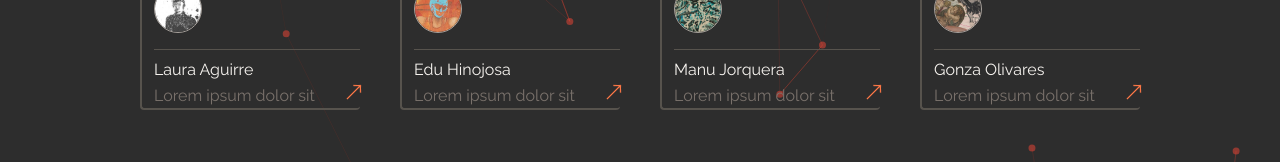
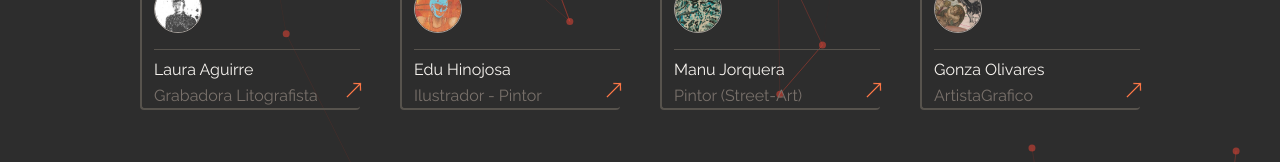
Before and after one commit to Najdorf12/art-gallery, a React (Vite) app: page / in a window 1280 px wide. Shown: the part 447-609 px from the top of the page. Built offline with nearby package versions, Linux system fonts and the light colour scheme; some icons are missing.

Commit message:
add styles

```diff
--- a/src/components/CardsHome.jsx
+++ b/src/components/CardsHome.jsx
@@ -10,7 +10,7 @@ const CardsHome = ({ artist }) => {
           <img
             src={artist?.icon}
             alt="icon"
-            className="w-10 h-10 object-cover object-center rounded-full lg:w-12 lg:h-12 xl:h-14 xl:w-14 2xl:h-16 2xl:w-16 group-hover:scale-110 duration-700 border border-stone-400"
+            className="w-10 h-10 object-cover object-center rounded-full lg:w-12 lg:h-12 xl:h-14 xl:w-14 2xl:h-16 2xl:w-16 group-hover:scale-120 duration-700 border border-stone-400 lg:group-hover:translate-x-[110px] 2xl:group-hover:translate-x-[260px]"
           />
         </figure>
         <article className="text-sm mt-4  md:text-balance lg:text-base xl:mt-5 xl:text-lg 2xl:mt-7  2xl:text-lg">
@@ -22,10 +22,10 @@ const CardsHome = ({ artist }) => {
             {artist?.contentHome}
           </p>
         </article>
+        <figure className="w-6 md:w-7 p-1 absolute bottom-1 -right-2 md:bottom-1 md:-right-2 -rotate-45 group-hover:translate-x-3 group-hover:rotate-0 duration-300">
+          <img src={arrowOrange} alt="" />
+        </figure>
       </div>{" "}
-      <figure className="w-6 md:w-7 p-1 absolute bottom-1 -right-2 md:bottom-1 md:-right-2 -rotate-45">
-        <img src={arrowOrange} alt="" />
-      </figure>
     </Link>
   );
 };
--- a/src/data/artistsData.js
+++ b/src/data/artistsData.js
@@ -35,7 +35,7 @@ export const artistsData = [
     firstname: "Laura",
     lastname: "Aguirre",
     fullName: "Laura Verónica Aguirre Naretto",
-    contentHome: "Lorem ipsum dolor sit",
+    contentHome: "Grabadora Litografista",
     email: "laura.en.obra@gmail.com",
     phone: "+56988479123",
     description: `Licenciada en Arte en la PUCV, grabadora y artista textil.
@@ -106,7 +106,7 @@ export const artistsData = [
     firstname: "Edu",
     lastname: "Hinojosa",
     fullName: "Eduardo Hinojosa",
-    contentHome: "Lorem ipsum dolor sit",
+    contentHome: "Ilustrador - Pintor",
     email: "edophinojosa@gmail.com",
     phone: "+56978357440",
     description: `Eduardo Perez Hinojosa (Edu Hinojosa) es licenciado en Artes (UPLA) y diseñador escénico con amplia experiencia en escenógrafia y montaje de arte. Desde el año 2016 ha trabajado en diseño escénico, instalación y performance para diversos proyectos con artistas de Chile, Argentina, México, Rumania, Francia, Italia y España.`,
@@ -164,8 +164,8 @@ export const artistsData = [
     icon: iconManu,
     firstname: "Manu",
     lastname: "Jorquera",
-    fullName: "Laura Aguirre Naretto",
-    contentHome: "Lorem ipsum dolor sit",
+    fullName: "Manuel Jorquera",
+    contentHome: "Pintor (Street-Art)",
     description: `Se formó como grabador en la Escuela Nacional de Bellas Artes de Viña del Mar, y posteriormente continuó su desarrollo artístico de manera autodidacta. Desde muy temprana edad se vinculó al Graffiti y al Street Art, estilos urbanos que influyeron profundamente en su obra, aportando una estética vibrante, fluida y contemporánea, que se ha convertido en su sello personal.`,
     description2:
       "Como artista, Jorquera ha desarrollado un imaginario visual que rescata y resignifica símbolos de la cultura popular mestiza chilena y latinoamericana, tales como la gente común, el gallo —ícono de fuerza y rebeldía—, y elementos de la religiosidad cristiana popular, en los que se mezcla lo sagrado y lo cotidiano.",
@@ -230,8 +230,8 @@ export const artistsData = [
     icon: iconGonza,
     firstname: "Gonza",
     lastname: "Olivares",
-    fullName: "Laura Aguirre Naretto",
-    contentHome: "Lorem ipsum dolor sit",
+    fullName: "Gonzalo Olivares",
+    contentHome: "ArtistaGrafico",
     description: `Diseñador gráfico desde el año 2008. Desde el 2012, fundador junto a la compañía Teatro Turba, de la editorial Corazón de Hueso. Algunos de sus trabajos realizados son piezas gráficas para las obras teatrales y literarias:  Papá Noel Mamá Tampoco, Dubois Santo Asesino, La Táctica del Avestruz, Rodeo’s, Las Trajedias se las dejamos a Shakespeare, Las Estaciones de Eva, Dubois Vive y para el Cómic “El Color Secreto”.`,
     description2:
       "Desde el collage ha generado publicaciones tipo fanzines como “Piedra” o “Salbutamol”, ambos ejemplares donde utiliza la técnica del recorte para ilustrar y presentar obras en formato reducido.Ha realizado talleres de gráfica y serigrafía abiertos en la vía pública para niñas y niños de poblaciones de Valparaíso y La Calera, además de crear espacios de trabajo en torno a la gráfica en centros cerrados del SENAME, (Servicio Nacional de Menores), organismo gubernamental chileno, encargado de la protección de derechos de niños, niñas y adolescentes, de entre 14 y 17 vulnerados en sus derechos o que han infringido la ley.",
--- a/src/pages/ArtistDetail2.jsx
+++ b/src/pages/ArtistDetail2.jsx
@@ -161,10 +161,10 @@ const ArtistDetail = ({ artistsData }) => {
                     >
                      {/*  <div className="w-[100%] h-[1px] bg-orangeCustom absolute -bottom-2 md:-bottom-9"></div>
                       <div className="w-[30%] h-[1px] bg-orangeCustom absolute -top-5 md:top-12"></div> */}
-                      <h6 className="text-6xl leading-10 font-title text-whiteCustom md:leading-24 md:text-8xl xl:leading-32 text-balance xl:text-9xl">
+                      <h6 className="text-6xl leading-10 font-title text-whiteCustom md:leading-24 md:text-8xl ">
                         {selectedImage.name}
                       </h6>
-                      <ul className="mt-8 flex flex-col gap-2 text-stone-500 text-sm md:text-base md:mt-16 md:gap-3 lg:mt-20">
+                      <ul className="mt-8 flex flex-col gap-2 text-stone-500 text-sm md:text-base md:mt-16 md:gap-3">
                         <li>{selectedImage.description.tecnica}</li>
                         <li className="font-text3">{selectedImage.description.medidas} cm</li>
                         <li>{selectedImage.description.autor}</li>
```
